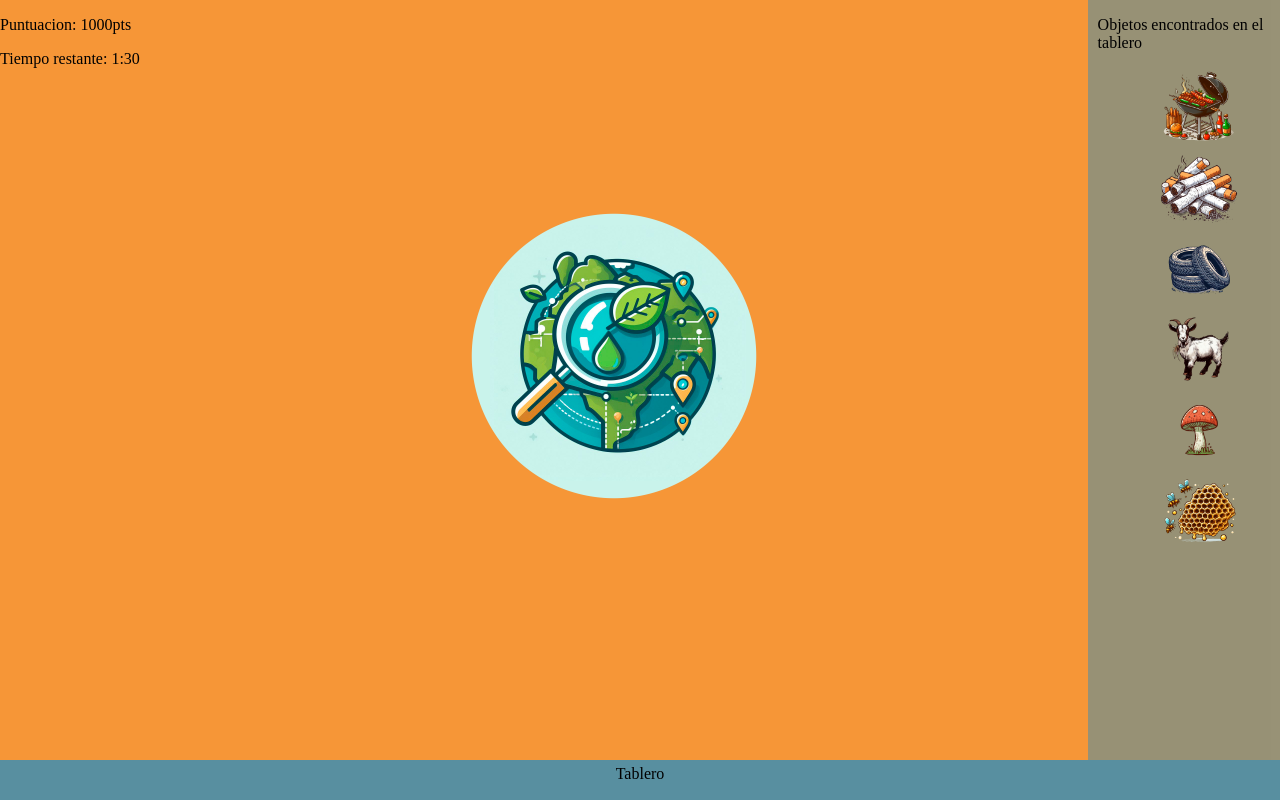
After one commit to CodeLandscape/2324_2DAW_LupaEcoLogica, a PHP site: page /tablero_juego.html in a window 1280 px wide. The commit adds this page. Run offline with PHP 8.4, Linux system fonts and the light colour scheme; some web fonts are replaced.

Commit message:
Vista tablero y pregunta

```diff
--- a/diseño/mockup/style.css
+++ b/diseño/mockup/style.css
@@ -4,7 +4,7 @@ html{
     position: relative;
 }
 body{
-    background-color: #F59436;
+    background-color: hsl(30, 91%, 59%);
     font-family: 'Agbalumo';
     margin: 0;
 }
@@ -55,3 +55,59 @@ footer p{
     margin: 0;
     margin-top: 5px;
 }
+
+#tablero{
+    position: absolute;
+    top:25%;
+}
+
+
+
+#objetosEncontrados{
+    position: absolute;
+    justify-content: center;
+    align-items: center;
+    right:0%;
+    top:0%;
+    left: 85%;
+    bottom:0%;
+    background-color: #588fa098;
+    object-fit: cover;
+    display: block;
+}
+
+#objetosEncontrados p{
+    padding-left: 5%;
+}
+
+#objetosEncontrados img {
+    width: 40%;
+    height: 40%;
+}
+
+
+#preguntaJuego {
+    position: relative;
+    max-width: 80%;
+    margin: 0 auto;
+    background-color: #368ff5;
+    border-radius: 50%;
+    text-align: center;
+    display: flex;
+    align-items: center;
+    justify-content: center;
+    flex-direction: column;
+    padding: 20px;
+}
+
+
+#preguntaJuego p {
+    margin: 0;
+    font-size: large;
+}
+
+#preguntaJuego img {
+    max-width: 40%;
+    max-height: 40%;
+    position: static;
+}
--- /dev/null
+++ b/diseño/mockup/tablero_juego.html
@@ -0,0 +1,55 @@
+<!-- Luis Tabares Lozano -->
+<!DOCTYPE html>
+<html lang="en">
+<head>
+    <meta charset="UTF-8">
+    <meta name="viewport" content="width=device-width, initial-scale=1.0">
+    <link rel="icon" type="image/x-icon" href="img/favicon.ico">
+    <link rel="stylesheet" href="style.css">
+    <title>Tablero Juego</title>
+</head>
+<body>
+    <main>
+        <div id="tablero">
+            <img src="img/logoCircular.png"/>
+        </div>
+        <div id="puntuacion">
+            <p>
+                Puntuacion: 1000pts
+            </p>
+        </div>
+        <div id="puntuacion">
+            <p>
+                Tiempo restante: 1:30
+            </p>
+        </div>
+
+        <aside id="objetosEncontrados">
+            <p>
+                Objetos encontrados en el tablero
+            </p>
+            <div id="objeto1">
+                <img src="img/objetos/incendios/malos/barbacoa.png"/>
+            </div>
+            <div id="objeto2">
+                <img src="img/objetos/incendios/malos/colillas.png"/>
+            </div>
+            <div id="objeto3">
+                <img src="img/objetos/incendios/malos/neumatico.png"/>
+            </div>
+            <div id="objeto4">
+                <img src="img/objetos/incendios/buenos/animal.png"/>
+            </div>
+            <div id="objeto5">
+                <img src="img/objetos/incendios/buenos/seta.png"/>
+            </div>
+            <div id="objeto6">
+                <img src="img/objetos/incendios/buenos/panal.png"/>
+            </div>
+        </aside>
+    </main>
+    <footer>
+        <p>Tablero</p>
+    </footer>
+</body>
+</html>
```
Also changed, not shown: diseño/mockup/pregunta_juego.html (added, +23 -0 lines), diseño/mockup/img/objetos/incendios/buenos/animal.png (added), diseño/mockup/img/objetos/incendios/buenos/panal.png (added), diseño/mockup/img/objetos/incendios/buenos/seta.png (added), diseño/mockup/img/objetos/incendios/malos/barbacoa.png (added), diseño/mockup/img/objetos/incendios/malos/botella.png (added), diseño/mockup/img/objetos/incendios/malos/colillas.png (added), diseño/mockup/img/objetos/incendios/malos/mechero.png (added), diseño/mockup/img/objetos/incendios/malos/neumatico.png (added), diseño/mockup/img/objetos/riesgo biológico/Buenos/hormiguero.png (added), diseño/mockup/img/objetos/riesgo biológico/Buenos/papelera.png (added), diseño/mockup/img/objetos/riesgo biológico/Malos/mascarilla.png (added), 5 other files.
